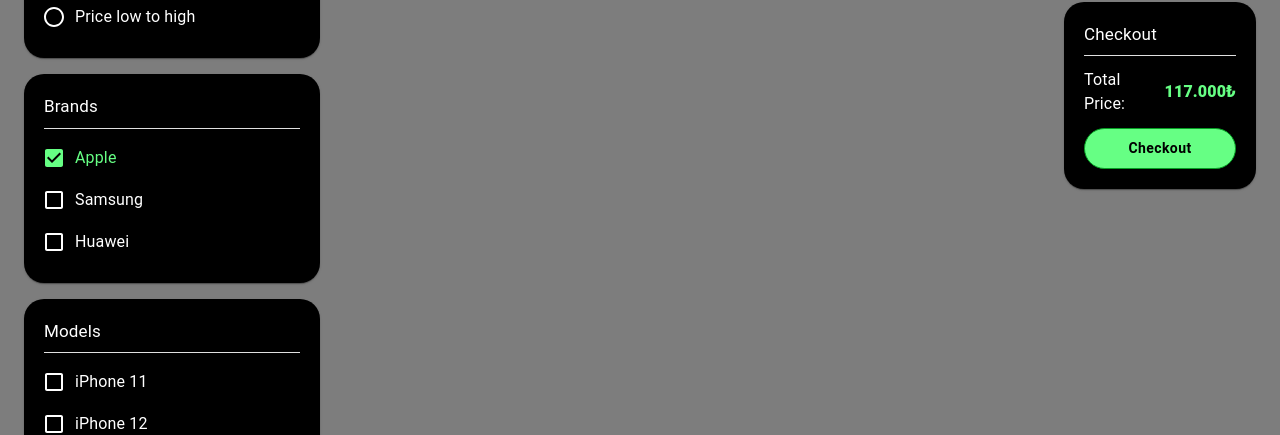
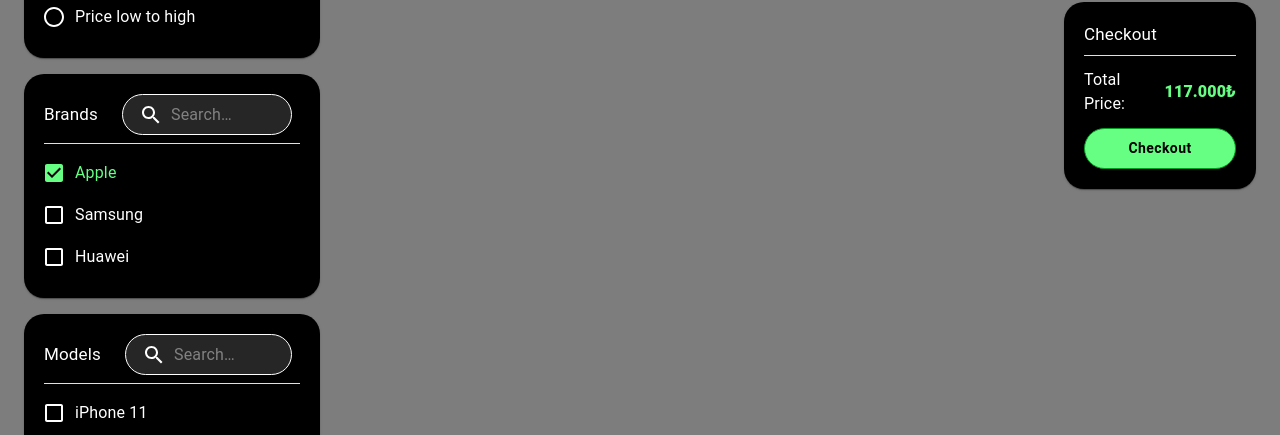
Before and after one commit to emre15900/eteration, a Next.js app: page / in a window 1280 px wide. Shown: the part 285-720 px from the top of the page. Built offline with nearby package versions, Linux system fonts and the light colour scheme; no server answers.

Commit message:
brands search

```diff
--- a/src/components/brands/index.tsx
+++ b/src/components/brands/index.tsx
@@ -7,16 +7,84 @@
   Card,
   Typography,
   Divider,
+  InputBase,
 } from "@mui/material";
 
+import { styled, alpha } from "@mui/material/styles";
+import SearchIcon from "@mui/icons-material/Search";
+
 function Brands({ brands, selectedBrands, onBrandChange, title }: any) {
+  const Search = styled("div")(({ theme }) => ({
+    position: "relative",
+    borderRadius: "30px",
+    border: "1px solid #ffffff",
+    backgroundColor: alpha(theme.palette.common.white, 0.15),
+    "&:hover": {
+      backgroundColor: alpha(theme.palette.common.white, 0.25),
+    },
+    marginLeft: 0,
+    width: "80%",
+    marginRight: 8,
+    [theme.breakpoints.up("sm")]: {
+      marginLeft: theme.spacing(1),
+      width: "auto",
+    },
+  }));
+
+  const SearchIconWrapper = styled("div")(({ theme }) => ({
+    padding: theme.spacing(0, 2),
+    height: "100%",
+    position: "absolute",
+    pointerEvents: "none",
+    display: "flex",
+    alignItems: "center",
+    justifyContent: "center",
+  }));
+
+  const StyledInputBase = styled(InputBase)(({ theme }) => ({
+    color: "#ffffff",
+    width: "100%",
+    "& .MuiInputBase-input": {
+      padding: theme.spacing(1, 1, 1, 0),
+      paddingLeft: `calc(1em + ${theme.spacing(4)})`,
+      transition: theme.transitions.create("width"),
+      [theme.breakpoints.up("sm")]: {
+        width: "100%",
+        "&:focus": {
+          width: "100%",
+        },
+      },
+    },
+  }));
   return (
     <Grid>
       <Card
         sx={{ background: "#000000", borderRadius: "20px", padding: "20px" }}
       >
-        <Typography sx={{ color: "#ffffff", fontSize: 17 }}>{title}</Typography>
+        <Grid
+          sx={{
+            display: "flex",
+            alignItems: "center",
+            justifyContent: "space-between",
+            gap: 2,
+          }}
+        >
+          <Typography sx={{ color: "#ffffff", fontSize: 17 }}>
+            {title}
+          </Typography>
+          <Search>
+            <SearchIconWrapper>
+              <SearchIcon sx={{ color: "#ffffff" }} />
+            </SearchIconWrapper>
+            <StyledInputBase
+              placeholder="Search…"
+              inputProps={{ "aria-label": "search" }}
+            />
+          </Search>
+        </Grid>
+
         <Divider sx={{ background: "#ffffff", mt: 1, mb: 1 }} />
+
         <FormGroup>
           {brands.map((brand: any) => (
             <FormControlLabel
```
